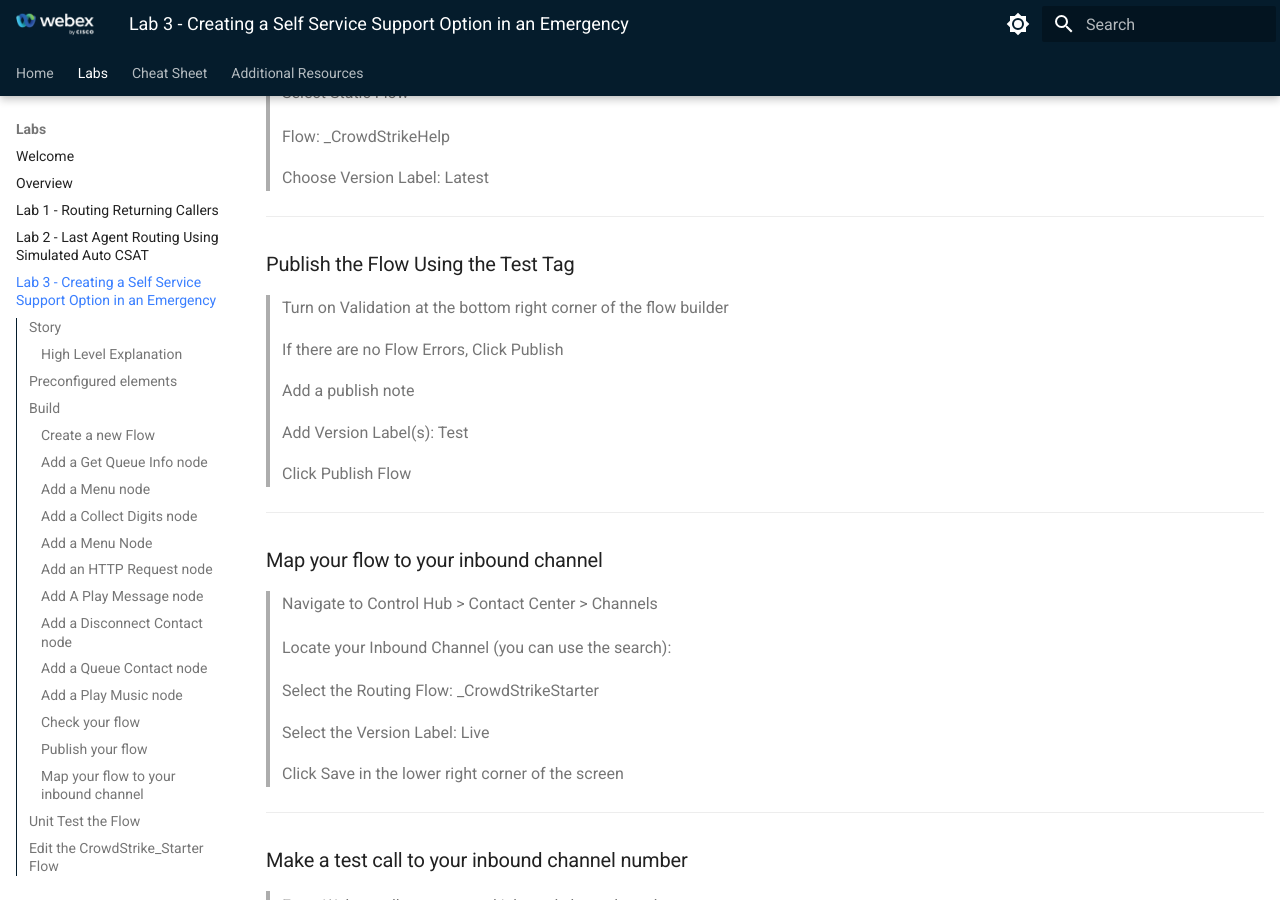
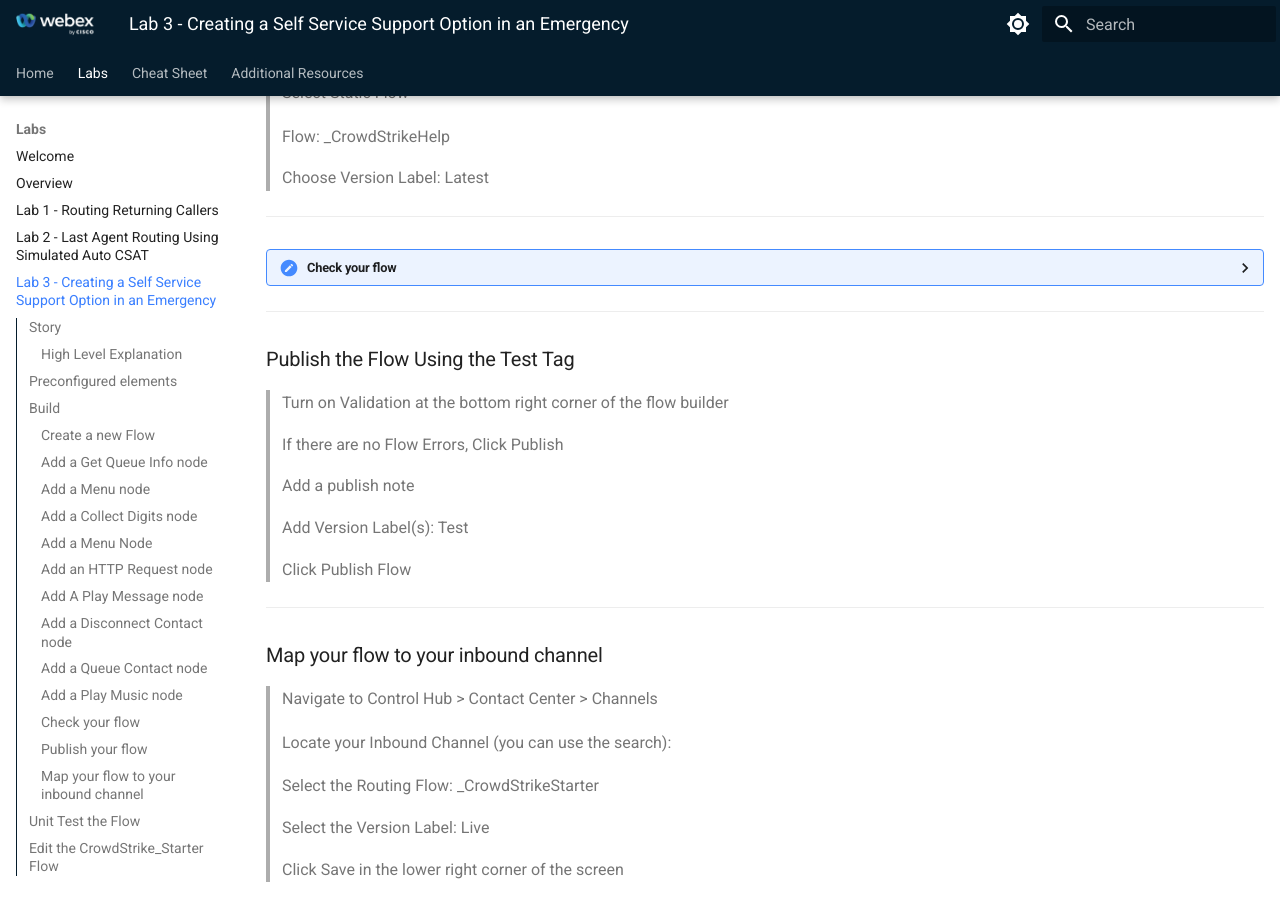
Before and after one commit to WebexCC-SA/LAB-2354, an MkDocs documentation site: the page built from docs/lab3_CreatingSelfService.md, in a window 1280 px wide and 900 px high, scrolled down 7462 px. Built offline with MkDocs 1.6.1 and Material for MkDocs 9.7.7, drawn with Linux system fonts in a browser that asks for light colours.

Commit message:
Additional pic in lab 3

```diff
--- a/docs/lab3_CreatingSelfService.md
+++ b/docs/lab3_CreatingSelfService.md
@@ -298,6 +298,10 @@
 
 ---
 
+### <details><summary>Check your flow</summary>![](./assets/lab3_modifided_starter.png)</details>
+
+---
+
 ### Publish the Flow Using the Test Tag
 > Turn on Validation at the bottom right corner of the flow builder
 >
```
Also changed, not shown: docs/assets/lab3_modifided_starter.png (added).
